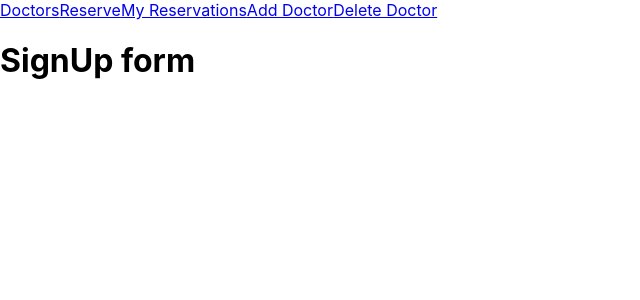
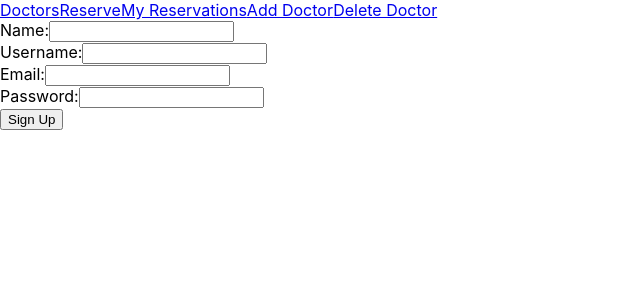
Before and after one commit to yasinabdmahmood/Doctor-appointment-react, a React (Create React App) app: page /signup in a window 1280 px wide. Shown: the top 300 px of the page, without its empty margins (0-640 px from the left). Built offline with nearby package versions, Linux system fonts and the light colour scheme.

Commit message:
Implment SignUp functionality

```diff
--- a/src/components/SignUp/SignUp.js
+++ b/src/components/SignUp/SignUp.js
@@ -1,11 +1,79 @@
-import React from 'react';
+import React, { useState } from "react";
+import axios from "axios";
 
-function SignUp() {
+const SignUp = () => {
+  const [name, setName] = useState("");
+  const [username, setUsername] = useState("");
+  const [email, setEmail] = useState("");
+  const [password, setPassword] = useState("");
+
+  const handleSubmit = (event) => {
+    event.preventDefault();
+
+    const data = { name, username, email, password };
+
+    axios
+      .post("http://127.0.0.1:3000/users", data)
+      .then((res) => {
+        const loginData = { email, password };
+        axios
+          .post("http://127.0.0.1:3000/auth/login", loginData)
+          .then((res) => {
+            sessionStorage.setItem("token", res.data.token);
+            sessionStorage.setItem("isAdmin", res.data.isAdmin);
+            console.log(res.data.token)
+            console.log(res.data.isAdmin)
+          })
+          .catch((err) => {
+            console.log("Error making second API call: ", err);
+          });
+      })
+      .catch((err) => {
+        console.log("Error making API call: ", err);
+      });
+  };
+
   return (
-    <div>
-      <h1>SignUp form</h1>
-    </div>
+    <form onSubmit={handleSubmit}>
+      <label>
+        Name:
+        <input
+          type="text"
+          value={name}
+          onChange={(e) => setName(e.target.value)}
+        />
+      </label>
+      <br />
+      <label>
+        Username:
+        <input
+          type="text"
+          value={username}
+          onChange={(e) => setUsername(e.target.value)}
+        />
+      </label>
+      <br />
+      <label>
+        Email:
+        <input
+          type="email"
+          value={email}
+          onChange={(e) => setEmail(e.target.value)}
+        />
+      </label>
+      <br />
+      <label>
+        Password:
+        <input
+          type="password"
+          value={password}
+          onChange={(e) => setPassword(e.target.value)}
+        />
+      </label>
+      <br />
+      <button type="submit">Sign Up</button>
+    </form>
   );
-}
+};
 
 export default SignUp;
```
